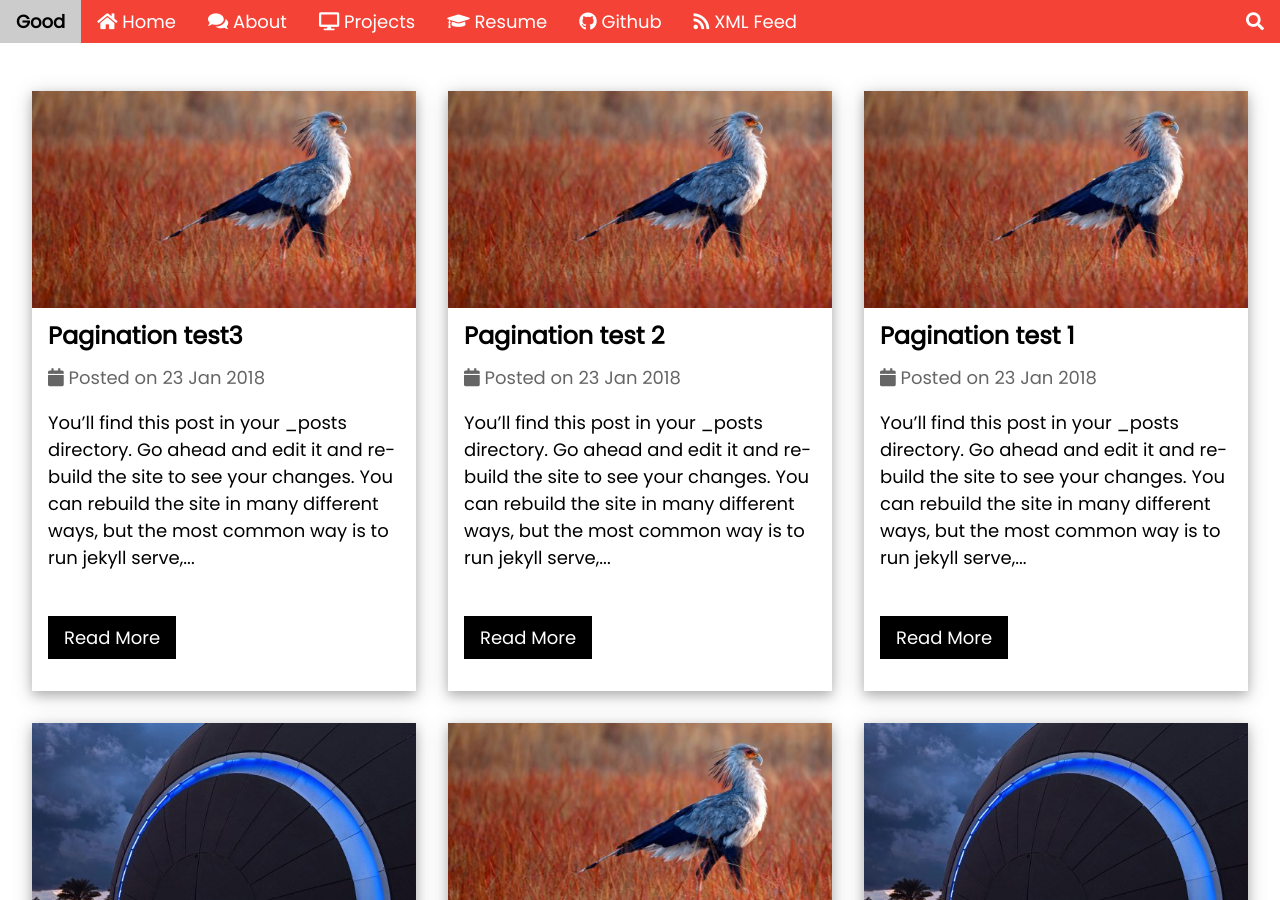
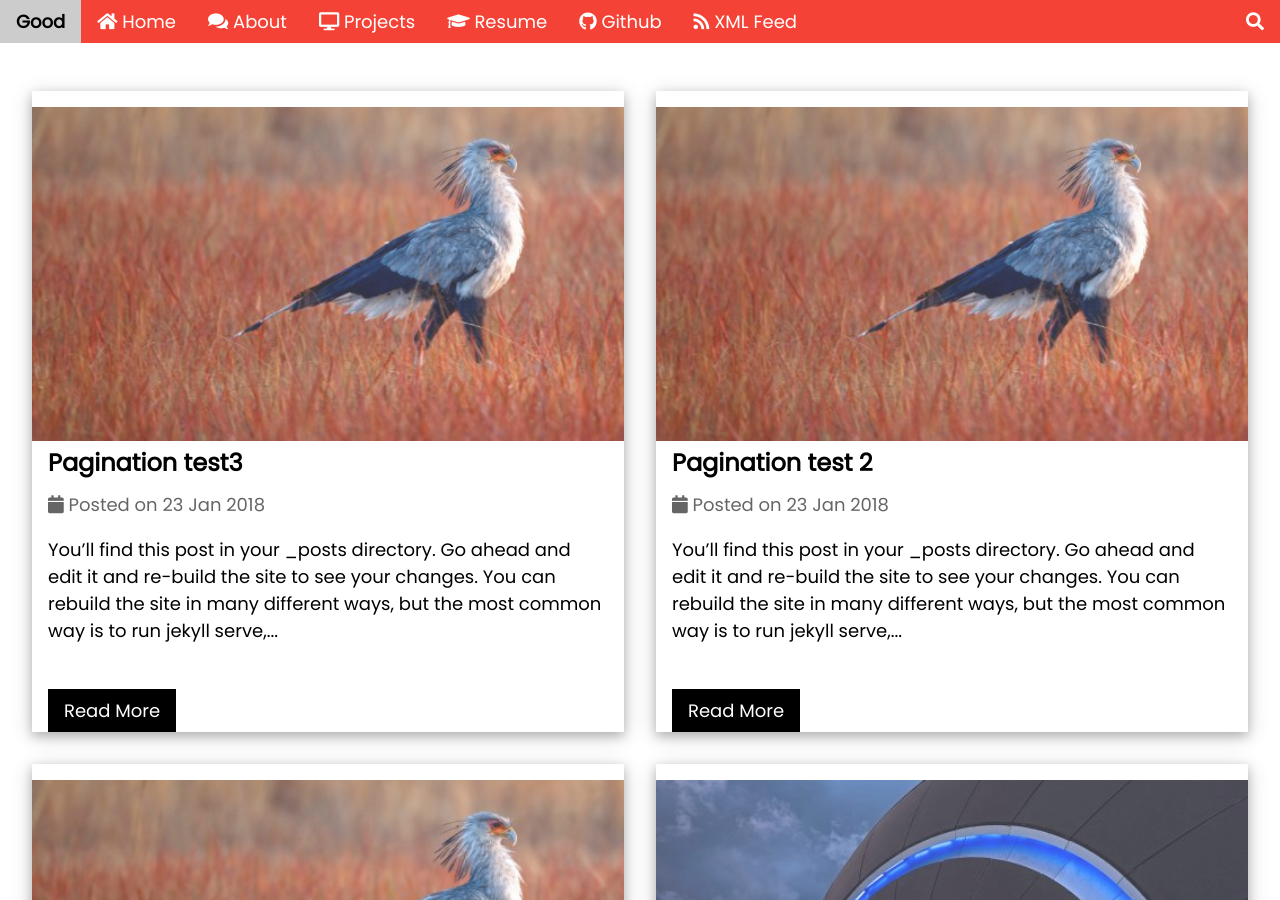
Before and after one commit to chipprogrammers/Good, a Jekyll site: the page built from blog/index.html, in a window 1280 px wide and 900 px high. Built offline with Jekyll 4.4.1, drawn with Linux system fonts in a browser that asks for light colours; the list of posts is cut into pages by our own code; comment, search, counter and statistics services are not loaded.

Commit message:
Update index.html

```diff
--- a/blog/index.html
+++ b/blog/index.html
@@ -5,7 +5,7 @@ layout: default
 <div class="w3-container" style="margin-top:75px">
 <div class="w3-row-padding-2px">
 {% for post in paginator.posts %}
-<div class="w3-third">
+<div class="w3-half">
    <div class="w3-card-4 w3-margin" style="min-height:600px">
       <div class="w3-display-container w3-hover-opacity">
        <img src="{{ site.baseurl }}{{ post.img }}" style="width:100%">
```
